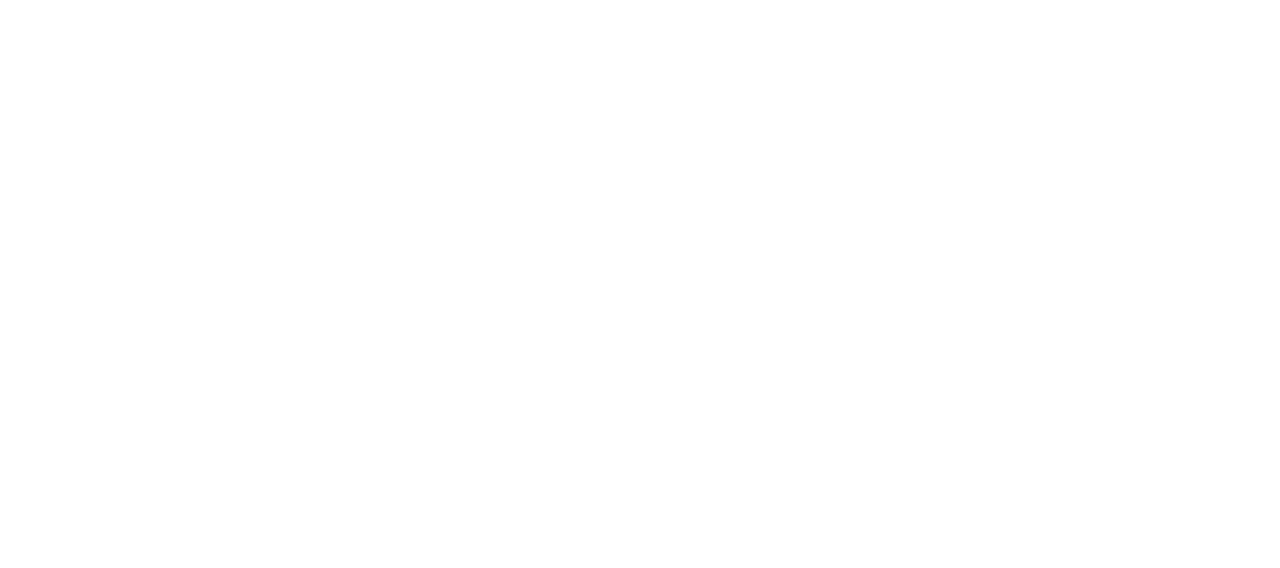
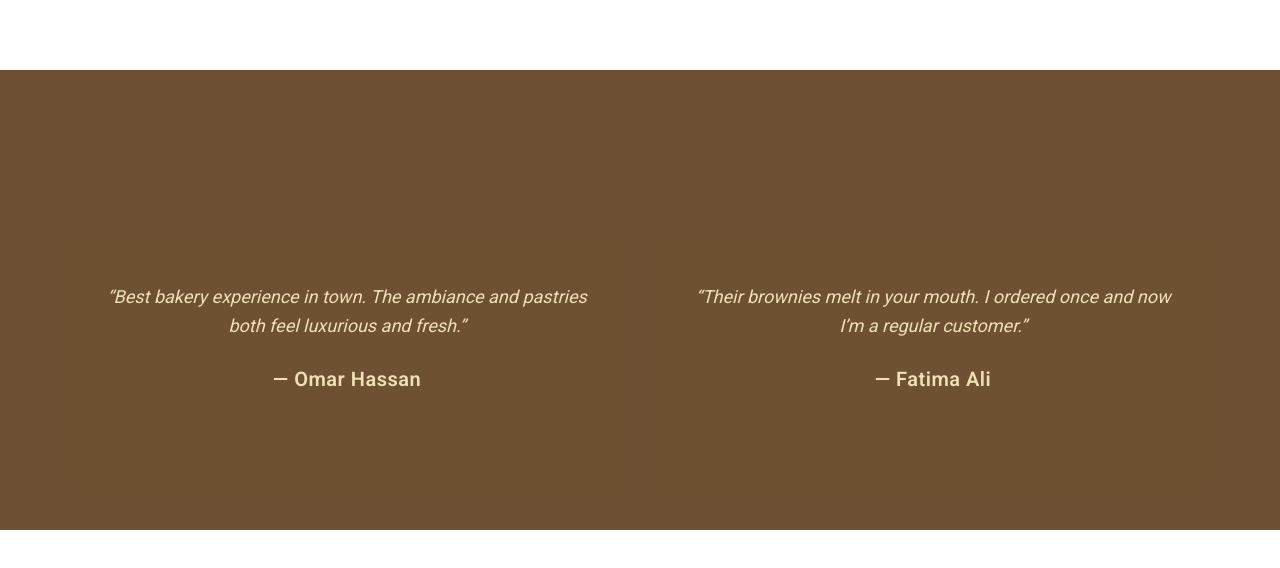
Before and after one commit to mussadiqkhan6886/amasbakery, a Next.js app: page / in a window 1280 px wide. Shown: the part 4064-4632 px from the top of the page. Before the commit the page ends 4118 px from the top, so only its background shows below. Built offline with nearby package versions, Linux system fonts and the light colour scheme.

Commit message:
gallery done

```diff
--- a/app/(main)/page.tsx
+++ b/app/(main)/page.tsx
@@ -4,6 +4,7 @@
 import Categories from '@/sections/Categories'
 import Gallery from '@/sections/Gallery'
 import Hero from '@/sections/Hero'
+import Review from '@/sections/Review'
 import React from 'react'
 
 const Home = () => {
@@ -15,6 +16,7 @@
       <CanDo />
       <Categories />
       <Gallery />
+      <Review />
     </main>
   )
 }
--- /dev/null
+++ b/sections/Review.tsx
@@ -0,0 +1,85 @@
+'use client'
+
+import React from 'react'
+import { Swiper, SwiperSlide } from 'swiper/react'
+import { Autoplay } from 'swiper/modules'
+import 'swiper/css'
+import ScrollFloat from '@/components/ui/HeadingScroll'
+
+const reviews = [
+  {
+    id: 1,
+    review:
+      "The chocolate cake was absolutely divine. Soft, rich, and perfectly balanced sweetness. Highly recommended!",
+    name: "Ayesha Khan",
+  },
+  {
+    id: 2,
+    review:
+      "Best bakery experience in town. The ambiance and pastries both feel luxurious and fresh.",
+    name: "Omar Hassan",
+  },
+  {
+    id: 3,
+    review:
+      "Their brownies melt in your mouth. I ordered once and now I’m a regular customer.",
+    name: "Fatima Ali",
+  },
+  {
+    id: 4,
+    review:
+      "Beautiful presentation and amazing taste. Perfect for special occasions.",
+    name: "Zain Ahmed",
+  },
+  {
+    id: 5,
+    review:
+      "The freshness is unmatched. You can taste the quality ingredients.",
+    name: "Sara Malik",
+  },
+]
+
+const Review = () => {
+  return (
+    <section className="my-24 bg-main py-10 text-light px-6">
+      <ScrollFloat
+        animationDuration={1}
+        ease='back.inOut(2)'
+        scrollStart='center bottom+=50%'
+        scrollEnd='bottom bottom-=40%'
+        stagger={0.03}
+        textClassName='text-light'
+        >
+        What Our Customer Says
+        </ScrollFloat>
+
+      <Swiper
+        modules={[Autoplay]}
+        slidesPerView={2}
+        spaceBetween={20}
+        autoplay={{
+          delay: 3000,
+          disableOnInteraction: false,
+        }}
+        speed={1000}
+        loop={true}
+        className="w-full mt-10 max-w-6xl mx-auto"
+      >
+        {reviews.map((item) => (
+          <SwiperSlide key={item.id}>
+            <div className="bg-main/80 text-light p-10 rounded-2xl text-center h-62">
+              <p className="text-lg italic leading-relaxed mb-6">
+                “{item.review}”
+              </p>
+              <h4 className="text-xl font-semibold tracking-wide">
+                — {item.name}
+              </h4>
+            </div>
+          </SwiperSlide>
+        ))}
+      </Swiper>
+    </section>
+  )
+}
+
+export default Review
```
